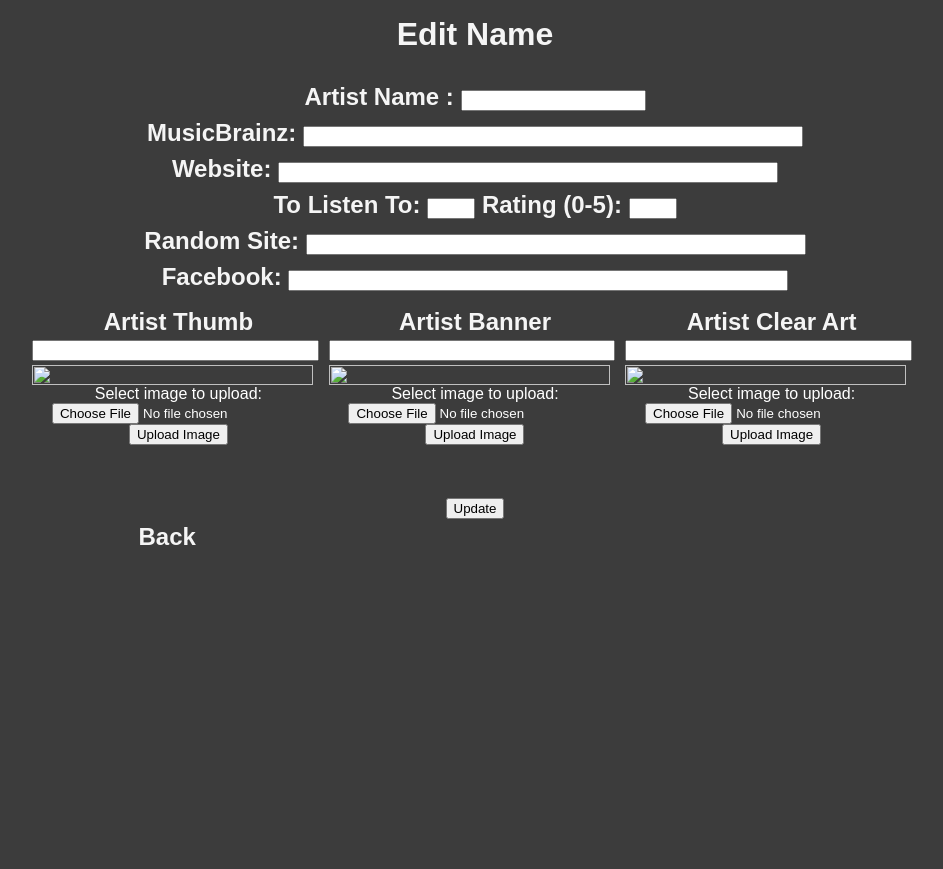
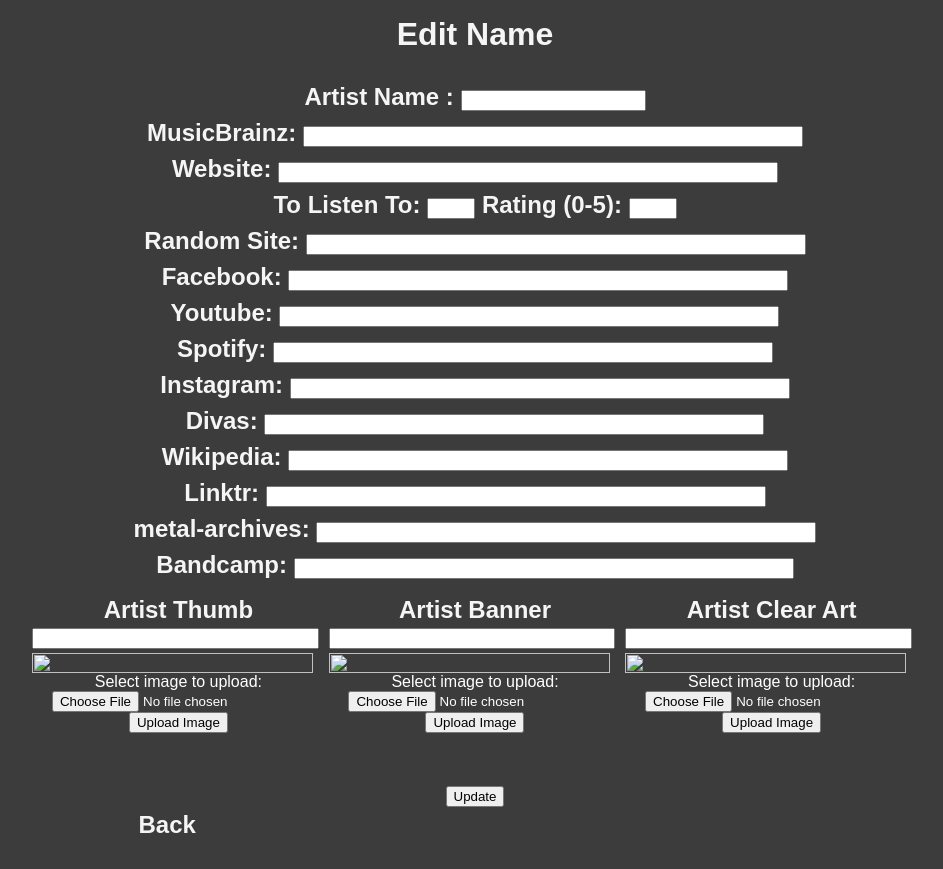
Before and after one commit to mickbuck/MusicSite, a PHP site: page /admin/editartist.php?id=1 in a window 1280 px wide. Shown: the whole page, without its empty margins (165-1108 px from the left). Before the commit the page ends 545 px from the top, so only its background shows below. Run offline with PHP 8.4, Linux system fonts and the light colour scheme; data that the repository does not hold is empty; a stand-in replaces the project's code that opens the database connection.

Commit message:
Added in links to sites

```diff
--- a/admin/editartist.php
+++ b/admin/editartist.php
@@ -18,7 +18,16 @@ if (isset($_POST['update'])) {
     $rating = mysqli_real_escape_string($sql, $_POST['rating']);
     $site = mysqli_real_escape_string($sql, $_POST['site']);
     $facebook = mysqli_real_escape_string($sql, $_POST['facebook']);
-    $sql_insert =  "UPDATE artist Set name = '$name', MusicBrainz = '$musicbrainz', Image = '$image', officalsite = '$website', clear = '$clear', banner = '$banner', tolistento = '$tolistento', rating = '$rating', site = '$site', facebook = '$facebook' where id = '$id'";
+    $youtube = mysqli_real_escape_string($sql, $_POST['youtube']);
+    $instagram = mysqli_real_escape_string($sql, $_POST['instagram']);
+    $spotify = mysqli_real_escape_string($sql, $_POST['spotify']);
+    $divas = mysqli_real_escape_string($sql, $_POST['divas']);
+    $wikipedia = mysqli_real_escape_string($sql, $_POST['wikipedia']);
+    $linktr = mysqli_real_escape_string($sql, $_POST['linktr']);
+    $musicarc = mysqli_real_escape_string($sql, $_POST['musicarc']);
+    $bandcamp = mysqli_real_escape_string($sql, $_POST['bandcamp']);
+
+    $sql_insert =  "UPDATE artist Set name = '$name', MusicBrainz = '$musicbrainz', Image = '$image', officalsite = '$website', clear = '$clear', banner = '$banner', tolistento = '$tolistento', rating = '$rating', site = '$site', facebook = '$facebook', youtube = '$youtube', instagram = '$instagram', spotify = '$spotify', divas = '$divas', wikipedia = '$wikipedia', linktr = '$linktr', musicarc = '$musicarc', bandcamp = '$bandcamp' where id = '$id'";
 
     if (mysqli_query($sql, $sql_insert)) {
         echo '<script>alert("Artist updated successfully")</script>';
@@ -60,6 +69,22 @@ if (isset($_POST['update'])) {
             <input type="text" name="site" value="<?php echo $qq['site']; ?>" style="width:500px">
             <h2 class="white"><label>Facebook:</label>
             <input type="text" name="facebook" value="<?php echo $qq['facebook']; ?>" style="width:500px">
+            <h2 class="white"><label>Youtube:</label>
+            <input type="text" name="youtube" value="<?php echo $qq['youtube']; ?>" style="width:500px">
+            <h2 class="white"><label>Spotify:</label>
+            <input type="text" name="spotify" value="<?php echo $qq['spotify']; ?>" style="width:500px">
+            <h2 class="white"><label>Instagram:</label>
+            <input type="text" name="instagram" value="<?php echo $qq['instagram']; ?>" style="width:500px">
+            <h2 class="white"><label>Divas:</label>
+            <input type="text" name="divas" value="<?php echo $qq['divas']; ?>" style="width:500px">
+            <h2 class="white"><label>Wikipedia:</label>
+            <input type="text" name="wikipedia" value="<?php echo $qq['wikipedia']; ?>" style="width:500px">
+            <h2 class="white"><label>Linktr:</label>
+            <input type="text" name="linktr" value="<?php echo $qq['linktr']; ?>" style="width:500px">
+            <h2 class="white"><label>metal-archives:</label>
+            <input type="text" name="musicarc" value="<?php echo $qq['musicarc']; ?>" style="width:500px">
+            <h2 class="white"><label>Bandcamp:</label>
+            <input type="text" name="bandcamp" value="<?php echo $qq['bandcamp']; ?>" style="width:500px">
         </h2>
         <table class="center">
             <tr>
```
